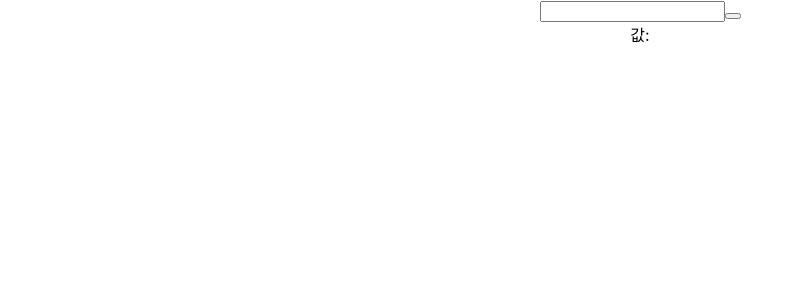
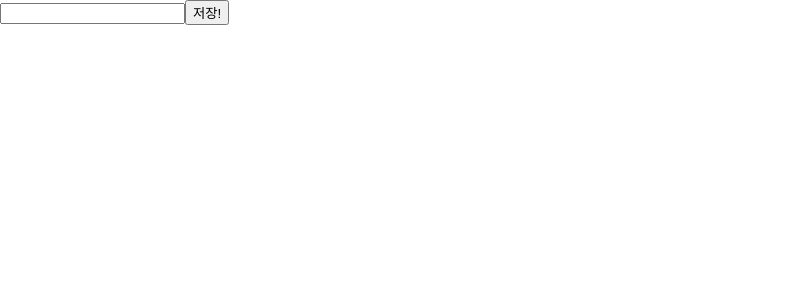
Before and after one commit to elice-study/elice_study_react_sumin, a React (Create React App) app: page / in a window 1280 px wide. Shown: the top 300 px of the page, without its empty margins (0-804 px from the left). Built offline with nearby package versions, Linux system fonts and the light colour scheme.

Commit message:
Add : input list

```diff
--- a/src/App.css
+++ b/src/App.css
@@ -1,38 +1,5 @@
-.App {
-  text-align: center;
+li {
+  width: 500px;
+  height: 30px;
+  border: 1px solid #bcbcbc;
 }
-
-.App-logo {
-  height: 40vmin;
-  pointer-events: none;
-}
-
-@media (prefers-reduced-motion: no-preference) {
-  .App-logo {
-    animation: App-logo-spin infinite 20s linear;
-  }
-}
-
-.App-header {
-  background-color: #282c34;
-  min-height: 100vh;
-  display: flex;
-  flex-direction: column;
-  align-items: center;
-  justify-content: center;
-  font-size: calc(10px + 2vmin);
-  color: white;
-}
-
-.App-link {
-  color: #61dafb;
-}
-
-@keyframes App-logo-spin {
-  from {
-    transform: rotate(0deg);
-  }
-  to {
-    transform: rotate(360deg);
-  }
-}
--- a/src/App.js
+++ b/src/App.js
@@ -3,16 +3,29 @@ import "./App.css";
 import React, { useState } from "react";
 
 function App() {
-  const [text, setText] = useState("");
-  const onChange = (e) => {
+  const [text, setText] = useState();
+  const [list, setList] = useState([]);
+
+  function onChange(e) {
     setText(e.target.value);
-  };
-
+  }
+  function onSave(e) {
+    e.preventDefault();
+    console.log(text);
+    const newList = text;
+    setList([...list, newList]);
+  }
   return (
     <div className="App">
-      <input onChange={onChange} value={text}></input>
-      <button className="btn" onClick={onChange}></button>
-      <div className="div">값: {text}</div>
+      <input id="input" onChange={onChange}></input>
+      <button className="btn" onClick={onSave}>
+        저장!
+      </button>
+      {list.map((el) => (
+        <ul>
+          <li>{el}</li>
+        </ul>
+      ))}
     </div>
   );
 }
```
